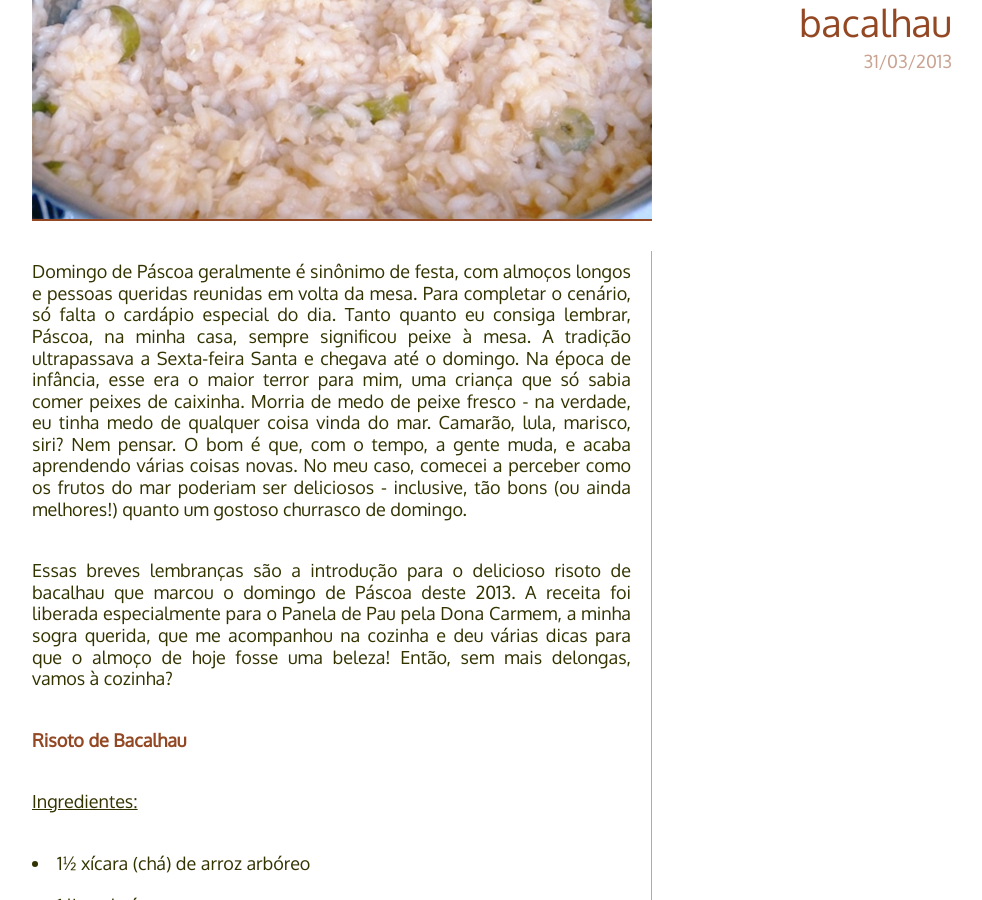
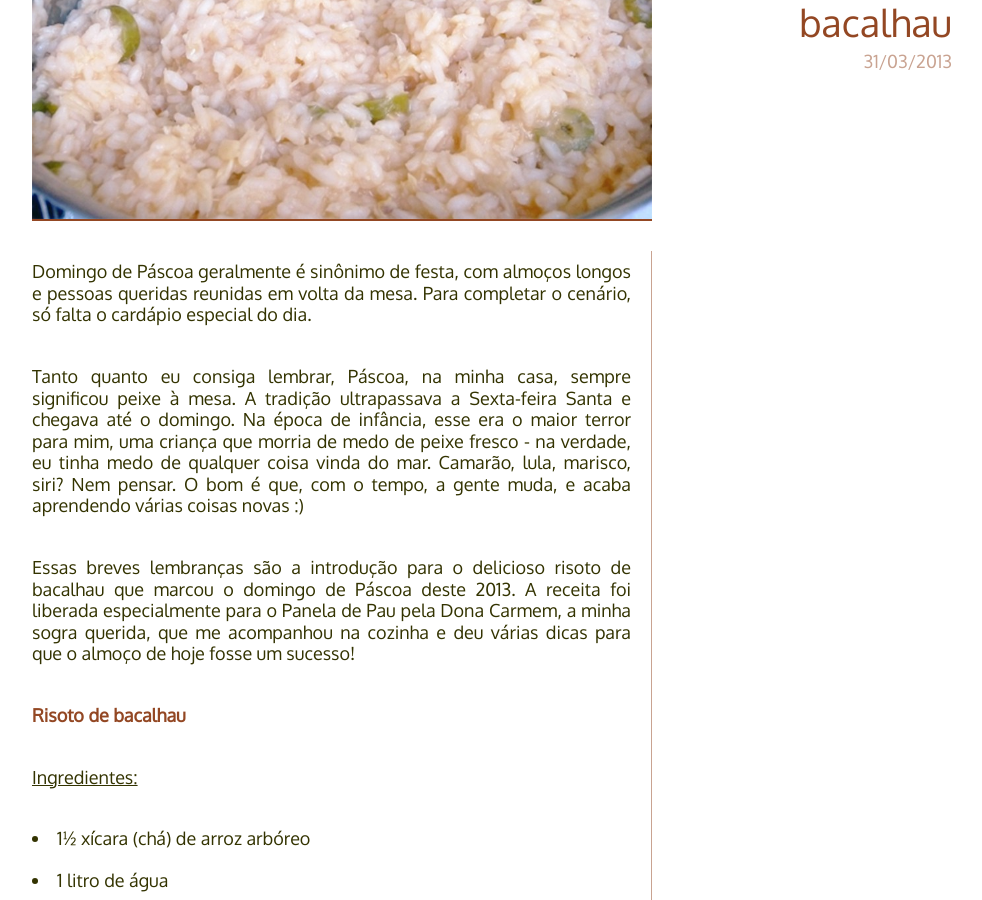
Before and after one commit to PaneladePau/paneladepau-jekyll-blog, a Jekyll site: the page built from _posts/2013-03-31-risoto-de-bacalhau.md, in a window 1280 px wide and 900 px high, scrolled down 300 px. Shown: the whole window, without its empty margins (138-1120 px from the left). Built offline with Jekyll 4.4.1, drawn with Linux system fonts in a browser that asks for light colours; nearby versions of some CDN libraries; some web fonts are replaced; some of the changed text lies outside the part shown.

Commit message:
“update”

```diff
--- a/_posts/2013-03-31-risoto-de-bacalhau.md
+++ b/_posts/2013-03-31-risoto-de-bacalhau.md
@@ -15,11 +15,13 @@
 [este é um texto com link](https://www.enderecodolink.com)
 {% endcomment %}
 
-Domingo de Páscoa geralmente é sinônimo de festa, com almoços longos e pessoas queridas reunidas em volta da mesa. Para completar o cenário, só falta o cardápio especial do dia. Tanto quanto eu consiga lembrar, Páscoa, na minha casa, sempre significou peixe à mesa. A tradição ultrapassava a Sexta-feira Santa e chegava até o domingo. Na época de infância, esse era o maior terror para mim, uma criança que só sabia comer peixes de caixinha. Morria de medo de peixe fresco - na verdade, eu tinha medo de qualquer coisa vinda do mar. Camarão, lula, marisco, siri? Nem pensar. O bom é que, com o tempo, a gente muda, e acaba aprendendo várias coisas novas. No meu caso, comecei a perceber como os frutos do mar poderiam ser deliciosos - inclusive, tão bons (ou ainda melhores!) quanto um gostoso churrasco de domingo.
+Domingo de Páscoa geralmente é sinônimo de festa, com almoços longos e pessoas queridas reunidas em volta da mesa. Para completar o cenário, só falta o cardápio especial do dia.
 
-Essas breves lembranças são a introdução para o delicioso risoto de bacalhau que marcou o domingo de Páscoa deste 2013. A receita foi liberada especialmente para o Panela de Pau pela Dona Carmem, a minha sogra querida, que me acompanhou na cozinha e deu várias dicas para que o almoço de hoje fosse uma beleza! Então, sem mais delongas, vamos à cozinha?
+Tanto quanto eu consiga lembrar, Páscoa, na minha casa, sempre significou peixe à mesa. A tradição ultrapassava a Sexta-feira Santa e chegava até o domingo. Na época de infância, esse era o maior terror para mim, uma criança que morria de medo de peixe fresco - na verdade, eu tinha medo de qualquer coisa vinda do mar. Camarão, lula, marisco, siri? Nem pensar. O bom é que, com o tempo, a gente muda, e acaba aprendendo várias coisas novas :)
 
-**Risoto de Bacalhau**
+Essas breves lembranças são a introdução para o delicioso risoto de bacalhau que marcou o domingo de Páscoa deste 2013. A receita foi liberada especialmente para o Panela de Pau pela Dona Carmem, a minha sogra querida, que me acompanhou na cozinha e deu várias dicas para que o almoço de hoje fosse um sucesso!
+
+**Risoto de bacalhau**
 
 ### Ingredientes:
 
@@ -35,6 +37,7 @@
 * ½ xícara (chá) de azeite de oliva
 
 ### Modo de fazer:
+
 1. Dessalgue as postas de bacalhau. Lave-as em água corrente (para tirar a crosta de sal) e, depois, deixe-as de molho em um refratário com água fresca, a qual deve ser trocada, em média, a cada 4h. Quanto mais tempo durar esse processo e mais vezes for repetido, mais eficaz será a retirada do excesso de sal. Para você ter uma ideia, o bacalhau de hoje ficou de molho por cerca de 13h. Ao fim, é só retirar a água, desfiar o bacalhau e reservar.
 2. Pique o tomate, o alho e as azeitonas. Em uma panela, dissolva os cubos de caldo em água quente. Reserve.
 3. Já na panela, comece refogando o alho levemente no azeite. Na sequência, adicione o arroz e refogue por mais 2 minutos.
@@ -44,17 +47,19 @@
 7. Com a última concha de caldo, adicione as azeitonas e, se necessário, corrija o sal (lembrando que o bacalhau é salgado!)
 8. Por último, adicione a manteiga e misture bem.
 
-E está pronto o risoto! Antes de servir, algumas dicas:
+E está pronto o risot de bacalhau!
+
+**Dicas para o risoto**
 * Panelas de fundo largo são as melhores para risotos;
 * O ponto do risoto é quando o arroz estiver al dente, o que significa que o grão estará cozido, mas ainda apresentará alguma resistência ao morder;
-* Você pode tranquilamente adaptar os ingredientes, em especial trocar o alho poró por alho comum, pois o poró nem sempre é encontrado com facilidade;
+* Você pode tranquilamente adaptar os ingredientes, em especial trocar o alho-poró por alho comum, pois o poró nem sempre é encontrado com facilidade;
 * A receita de hoje serve seis pessoas. Você pode adicionar um pouco mais de arroz para render algumas porções a mais, sem problemas.
 
-Agora sim, podemos ir à mesa! Como acompanhamentos de hoje, servimos salada de lentinhas (também receita da minha sogra, que em breve estará no blog) e alface. Quanto às bebidas, foi ao gosto dos festeiros: metade vinho, metade cerveja. Arrematando o cardápio, servimos o excelente pudim do meu pai!
+Agora sim, podemos ir à mesa!
+Como acompanhamentos de hoje, servimos salada de [lentilha](http://paneladepau.com.br/risoto-de-lentilhas-com-arroz-integral/) e alface. Quanto às bebidas, foi a gosto do povo: metade vinho, metade cerveja. Arrematando o cardápio, servimos o excelente pudim do meu pai!
 
 {% include imagem2.html %}
 
 Por hoje, é só!
 
-Novamente, Feliz Páscoa a todos os leitores!
 Até a próxima!
```
